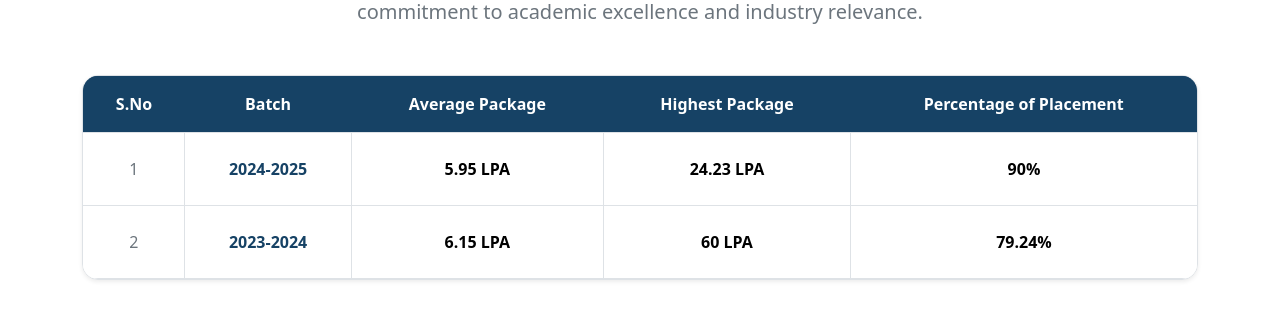
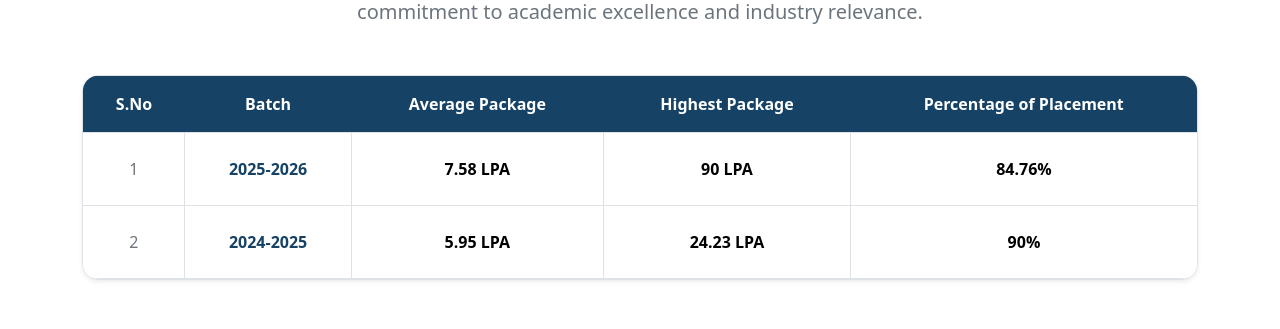
Before and after one commit to PranjaliSehrawat15/cse-mtech-next, a Next.js app: page /programs/postgraduate-programs/cse-mtech in a window 1280 px wide. Shown: the part 9940-10269 px from the top of the page. Built offline with nearby package versions, Linux system fonts and the light colour scheme.

Commit message:
change the placements

```diff
--- a/components/cse-mtech/Placement.jsx
+++ b/components/cse-mtech/Placement.jsx
@@ -95,9 +95,28 @@ export default function Placement() {
                 </tr>
               </thead>
               <tbody className="text-dark">
+                 <tr className="transition-all-300 bg-light" style={{ cursor: 'default' }}>
+                  <td className="py-4 px-3 border-end text-secondary fw-medium">
+                    1
+                  </td>
+                  <td className="py-4 px-3 border-end fw-bold" style={{ color: '#164265' }}>
+                    2025-2026
+                  </td>
+                  <td className="py-4 px-3 border-end fw-semibold">
+                    7.58 LPA
+                  </td>
+                  <td className="py-4 px-3 border-end fw-semibold">
+                    90 LPA
+                  </td>
+                  <td className="py-4 px-3 fw-semibold">
+                    <div className="d-flex align-items-center justify-content-center gap-2">
+                      84.76%
+                    </div>
+                  </td>
+                </tr>
                 <tr className="transition-all-300" style={{ cursor: 'default' }}>
                   <td className="py-4 px-3 border-end text-secondary fw-medium">
-                    1
+                    2
                   </td>
                   <td className="py-4 px-3 border-end fw-bold" style={{ color: '#164265' }}>
                     2024-2025
@@ -114,25 +133,7 @@ export default function Placement() {
                     </div>
                   </td>
                 </tr>
-                <tr className="transition-all-300 bg-light" style={{ cursor: 'default' }}>
-                  <td className="py-4 px-3 border-end text-secondary fw-medium">
-                    2
-                  </td>
-                  <td className="py-4 px-3 border-end fw-bold" style={{ color: '#164265' }}>
-                    2023-2024
-                  </td>
-                  <td className="py-4 px-3 border-end fw-semibold">
-                    6.15 LPA
-                  </td>
-                  <td className="py-4 px-3 border-end fw-semibold">
-                    60 LPA
-                  </td>
-                  <td className="py-4 px-3 fw-semibold">
-                    <div className="d-flex align-items-center justify-content-center gap-2">
-                      79.24%
-                    </div>
-                  </td>
-                </tr>
+
               </tbody>
             </table>
           </div>
```
